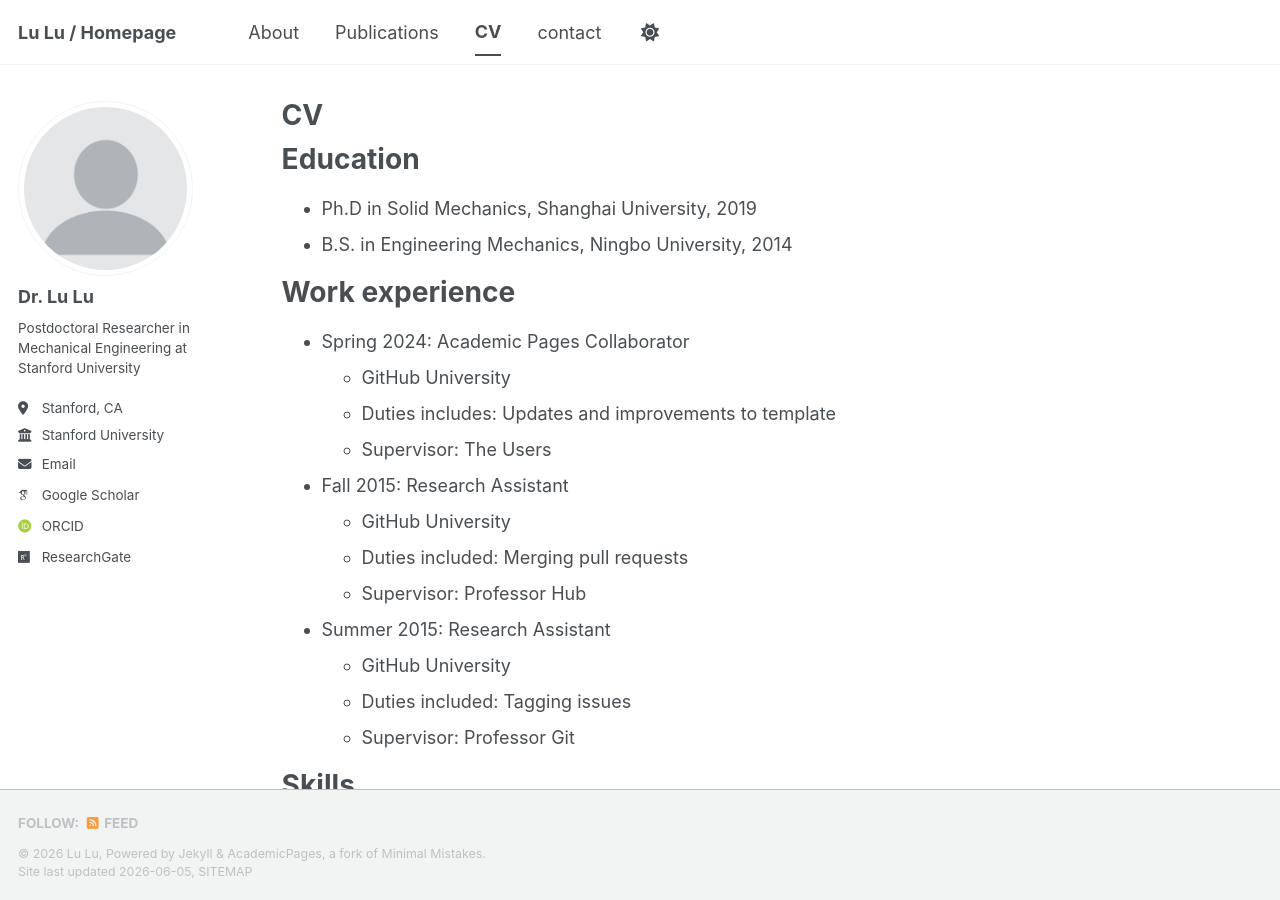
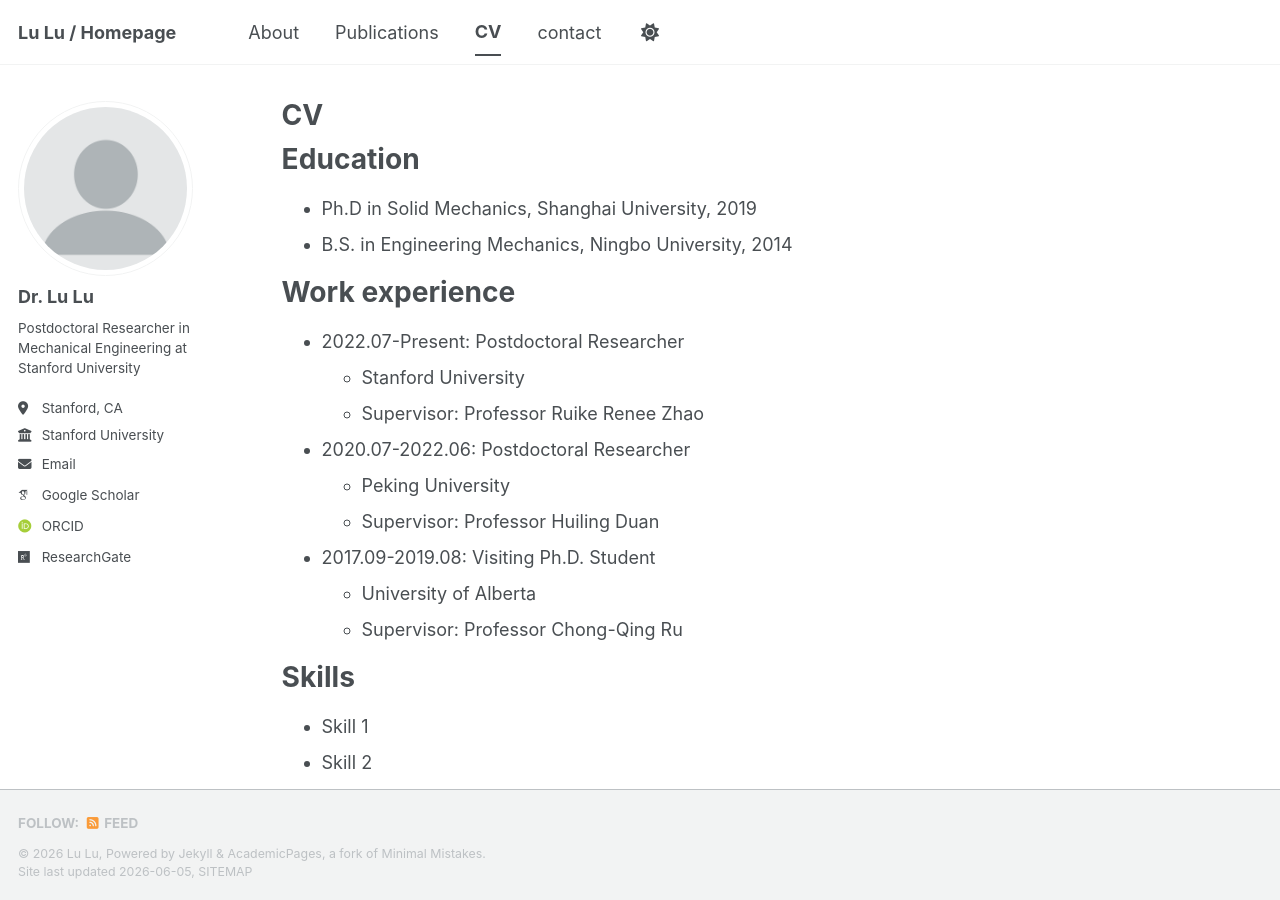
Before and after one commit to ZJU-LuLab/ZJU-LuLab.github.io, a Jekyll site: the page built from _pages/cv.md, in a window 1280 px wide and 900 px high. Built offline with Jekyll 4.4.1, drawn with Linux system fonts in a browser that asks for light colours; some web fonts are replaced; a script bundle is joined from its source files by our own code; library files that are not in the unit come from our copies.

Commit message:
Update cv.md

```diff
--- a/_pages/cv.md
+++ b/_pages/cv.md
@@ -16,20 +16,17 @@ Education
 
 Work experience
 ======
-* Spring 2024: Academic Pages Collaborator
-  * GitHub University
-  * Duties includes: Updates and improvements to template
-  * Supervisor: The Users
+* 2022.07-Present: Postdoctoral Researcher
+  * Stanford University
+  * Supervisor: Professor Ruike Renee Zhao
 
-* Fall 2015: Research Assistant
-  * GitHub University
-  * Duties included: Merging pull requests
-  * Supervisor: Professor Hub
+* 2020.07-2022.06: Postdoctoral Researcher
+  * Peking University
+  * Supervisor: Professor Huiling Duan
 
-* Summer 2015: Research Assistant
-  * GitHub University
-  * Duties included: Tagging issues
-  * Supervisor: Professor Git
+* 2017.09-2019.08: Visiting Ph.D. Student
+  * University of Alberta
+  * Supervisor: Professor Chong-Qing Ru
 
 Skills
 ======
```
